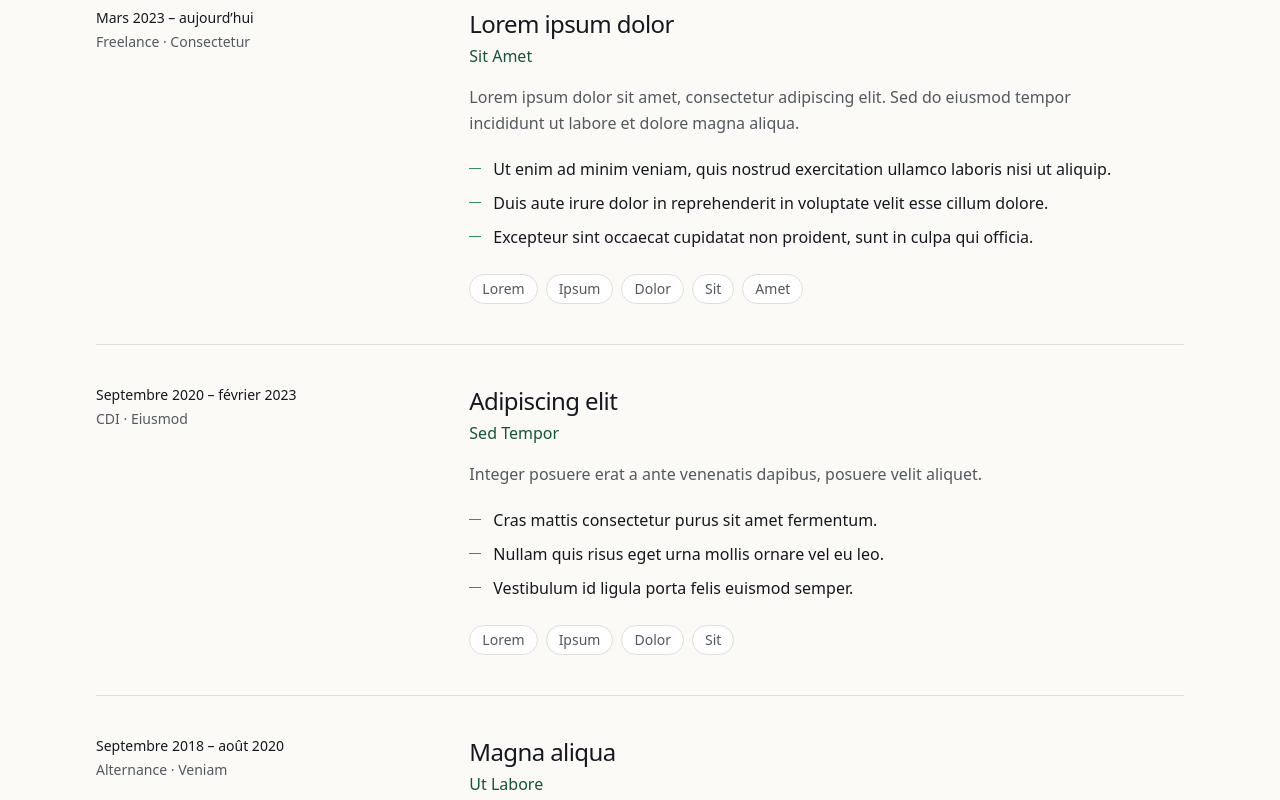
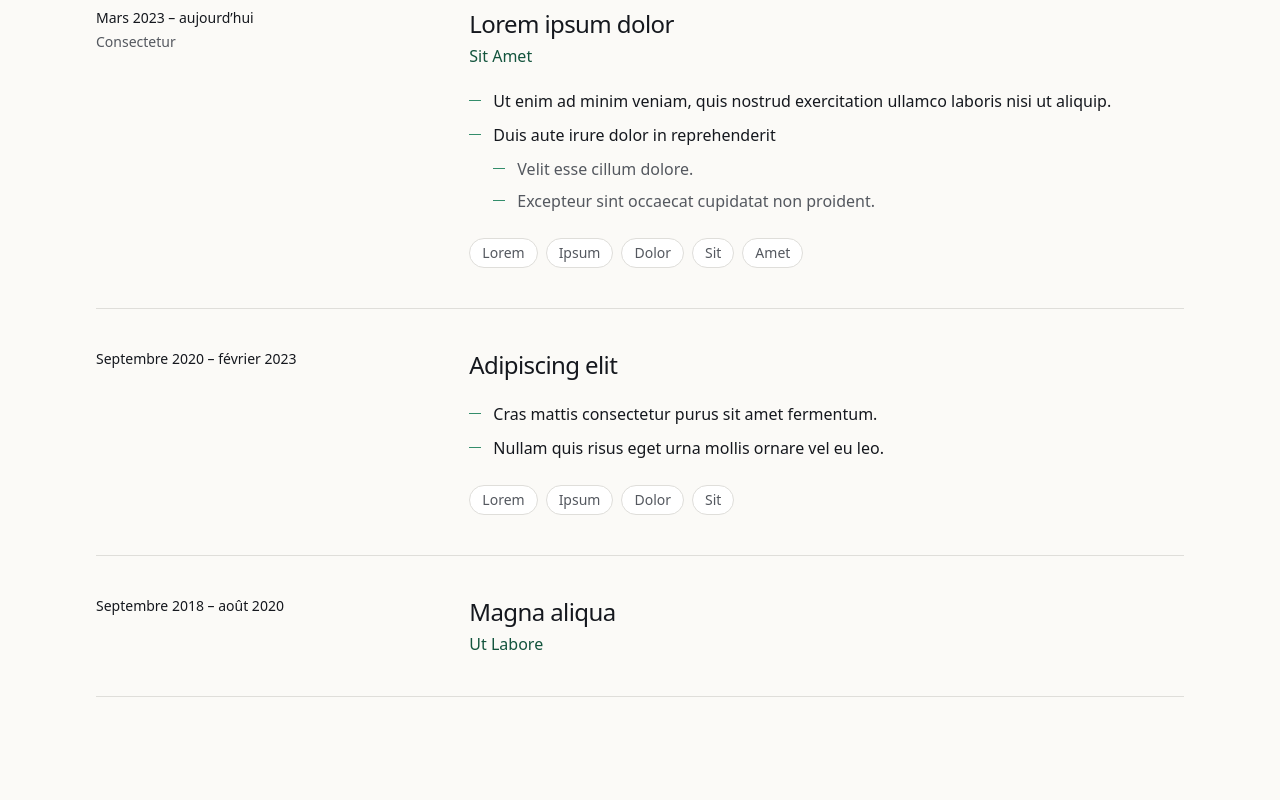
Before and after one commit to cynthialouis/vitrine, a React (Vite) app: page / in a window 1280 px wide. Shown: the part 1180-1980 px from the top of the page. Built offline with nearby package versions, Linux system fonts and the light colour scheme.

Commit message:
refactor: reshape experience model for real data

```diff
--- a/src/content/experiences.ts
+++ b/src/content/experiences.ts
@@ -1,16 +1,16 @@
 import type { IsoMonth } from '../lib/format-month'
+
+export type Mission = string | { title: string; items: readonly string[] }
 
 export type Experience = {
   id: string
   role: string
-  company: string
-  contract: 'Freelance' | 'CDI' | 'Alternance'
-  location: string
+  company?: string
+  location?: string
   start: IsoMonth
   end: IsoMonth | null
-  summary: string
-  highlights: readonly string[]
-  stack: readonly string[]
+  missions?: readonly Mission[]
+  stack?: readonly string[]
 }
 
 export const experiences: readonly Experience[] = [
@@ -18,32 +18,26 @@ export const experiences: readonly Experience[] = [
     id: 'experience-1',
     role: 'Lorem ipsum dolor',
     company: 'Sit Amet',
-    contract: 'Freelance',
     location: 'Consectetur',
     start: '2023-03',
     end: null,
-    summary:
-      'Lorem ipsum dolor sit amet, consectetur adipiscing elit. Sed do eiusmod tempor incididunt ut labore et dolore magna aliqua.',
-    highlights: [
+    missions: [
       'Ut enim ad minim veniam, quis nostrud exercitation ullamco laboris nisi ut aliquip.',
-      'Duis aute irure dolor in reprehenderit in voluptate velit esse cillum dolore.',
-      'Excepteur sint occaecat cupidatat non proident, sunt in culpa qui officia.',
+      {
+        title: 'Duis aute irure dolor in reprehenderit',
+        items: ['Velit esse cillum dolore.', 'Excepteur sint occaecat cupidatat non proident.'],
+      },
     ],
     stack: ['Lorem', 'Ipsum', 'Dolor', 'Sit', 'Amet'],
   },
   {
     id: 'experience-2',
     role: 'Adipiscing elit',
-    company: 'Sed Tempor',
-    contract: 'CDI',
-    location: 'Eiusmod',
     start: '2020-09',
     end: '2023-02',
-    summary: 'Integer posuere erat a ante venenatis dapibus, posuere velit aliquet.',
-    highlights: [
+    missions: [
       'Cras mattis consectetur purus sit amet fermentum.',
       'Nullam quis risus eget urna mollis ornare vel eu leo.',
-      'Vestibulum id ligula porta felis euismod semper.',
     ],
     stack: ['Lorem', 'Ipsum', 'Dolor', 'Sit'],
   },
@@ -51,15 +45,7 @@ export const experiences: readonly Experience[] = [
     id: 'experience-3',
     role: 'Magna aliqua',
     company: 'Ut Labore',
-    contract: 'Alternance',
-    location: 'Veniam',
     start: '2018-09',
     end: '2020-08',
-    summary: 'Donec ullamcorper nulla non metus auctor fringilla.',
-    highlights: [
-      'Aenean lacinia bibendum nulla sed consectetur.',
-      'Etiam porta sem malesuada magna mollis euismod.',
-    ],
-    stack: ['Lorem', 'Ipsum', 'Dolor'],
   },
 ]
--- a/src/pages/home/ExperienceItem.tsx
+++ b/src/pages/home/ExperienceItem.tsx
@@ -1,48 +1,72 @@
 import { Period } from '../../components/ui/Period'
-import type { Experience } from '../../content/experiences'
+import type { Experience, Mission } from '../../content/experiences'
 
 type ExperienceItemProps = {
   experience: Experience
 }
 
+const bulletClassName =
+  'relative pl-6 leading-relaxed text-pretty before:absolute before:top-3 before:left-0 before:h-px before:w-3 before:bg-accent'
+
+function missionKey(mission: Mission): string {
+  return typeof mission === 'string' ? mission : mission.title
+}
+
+function MissionContent({ mission }: { mission: Mission }) {
+  if (typeof mission === 'string') {
+    return mission
+  }
+
+  return (
+    <>
+      {mission.title}
+      <ul className="mt-2 space-y-1.5 text-ink-soft">
+        {mission.items.map((item) => (
+          <li key={item} className={bulletClassName}>
+            {item}
+          </li>
+        ))}
+      </ul>
+    </>
+  )
+}
+
 export function ExperienceItem({ experience }: ExperienceItemProps) {
-  const { role, company, contract, location, start, end, summary, highlights, stack } = experience
+  const { role, company, location, start, end, missions, stack } = experience
 
   return (
     <article className="grid gap-x-8 gap-y-4 py-10 lg:grid-cols-12">
       <div className="lg:col-span-8 lg:col-start-5">
-        <h3 className="text-2xl font-medium tracking-tight">{role}</h3>
-        <p className="mt-1 font-medium text-accent-ink">{company}</p>
-        <p className="mt-4 max-w-2xl leading-relaxed text-pretty text-ink-soft">{summary}</p>
+        <h3 className="text-2xl font-medium tracking-tight text-balance">{role}</h3>
+        {company && <p className="mt-1 font-medium text-accent-ink">{company}</p>}
 
+        {missions && missions.length > 0 && (
           <ul className="mt-5 max-w-2xl space-y-2">
-          {highlights.map((highlight) => (
-            <li
-              key={highlight}
-              className="relative pl-6 leading-relaxed text-pretty before:absolute before:top-3 before:left-0 before:h-px before:w-3 before:bg-accent"
-            >
-              {highlight}
+            {missions.map((mission) => (
+              <li key={missionKey(mission)} className={bulletClassName}>
+                <MissionContent mission={mission} />
               </li>
             ))}
           </ul>
+        )}
 
-        <ul aria-label="Technologies utilisées" className="mt-6 flex flex-wrap gap-2">
-          {stack.map((technology) => (
+        {stack && stack.length > 0 && (
+          <ul aria-label="Stack et outils" className="mt-6 flex flex-wrap gap-2">
+            {stack.map((tool) => (
               <li
-              key={technology}
+                key={tool}
                 className="rounded-full border border-line bg-surface px-3 py-1 text-sm text-ink-soft"
               >
-              {technology}
+                {tool}
               </li>
             ))}
           </ul>
+        )}
       </div>
 
       <div className="row-start-1 lg:col-span-4 lg:col-start-1">
         <Period start={start} end={end} />
-        <p className="mt-1 text-sm text-ink-soft">
-          {contract} · {location}
-        </p>
+        {location && <p className="mt-1 text-sm text-ink-soft">{location}</p>}
       </div>
     </article>
   )
```
Also changed, not shown: 2 other files (tests, documents, lock files or other folders). Lines whose indentation alone changed are shown as unchanged.
